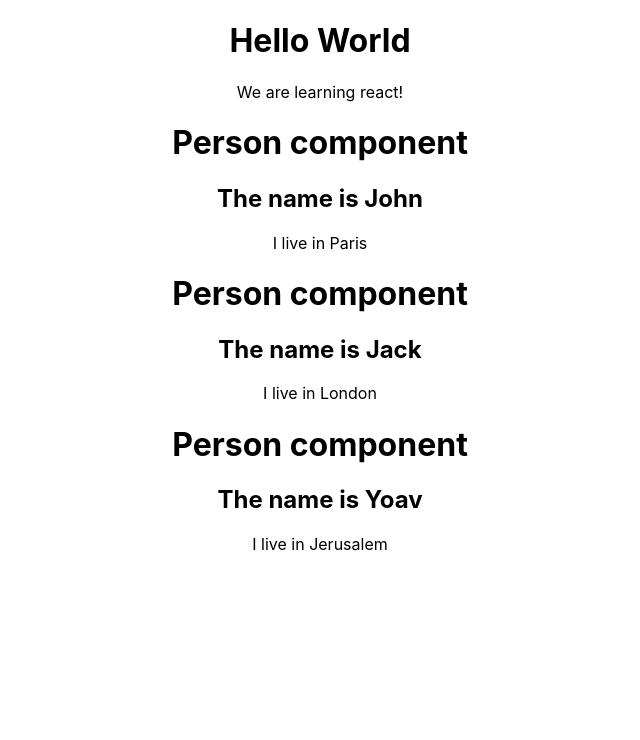
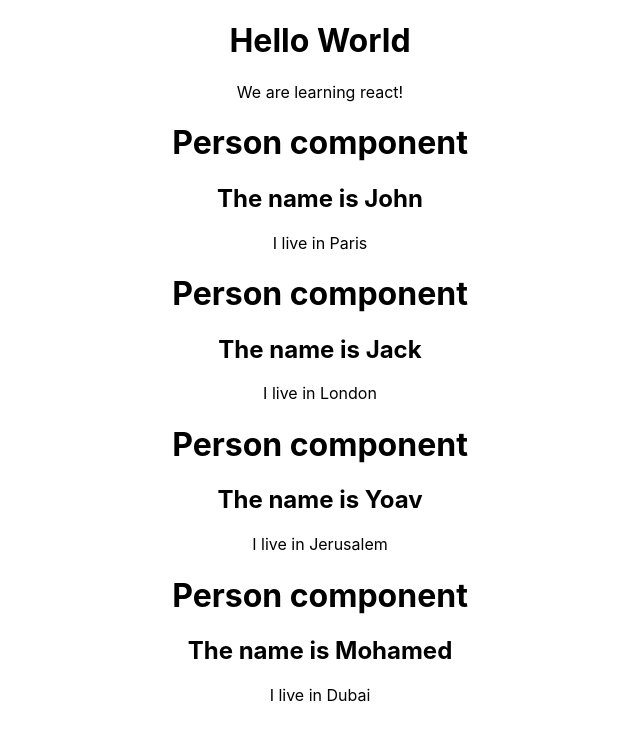
Before and after one commit to ronihorowitz/basics, a React (Create React App) app: page / in a window 1280 px wide. Shown: the top 740 px of the page, without its empty margins (320-960 px from the left). Built offline with nearby package versions, Linux system fonts and the light colour scheme.

Commit message:
Added dubai

```diff
--- a/src/App.js
+++ b/src/App.js
@@ -9,6 +9,7 @@ function App() {
         <Person personName = "John" personLocation = "Paris" />
         <Person personName = "Jack" personLocation = "London" />
         <Person personName = "Yoav" personLocation = "Jerusalem" />
+        <Person personName = "Mohamed" personLocation = "Dubai" />
     </div>
   );
 }
```
